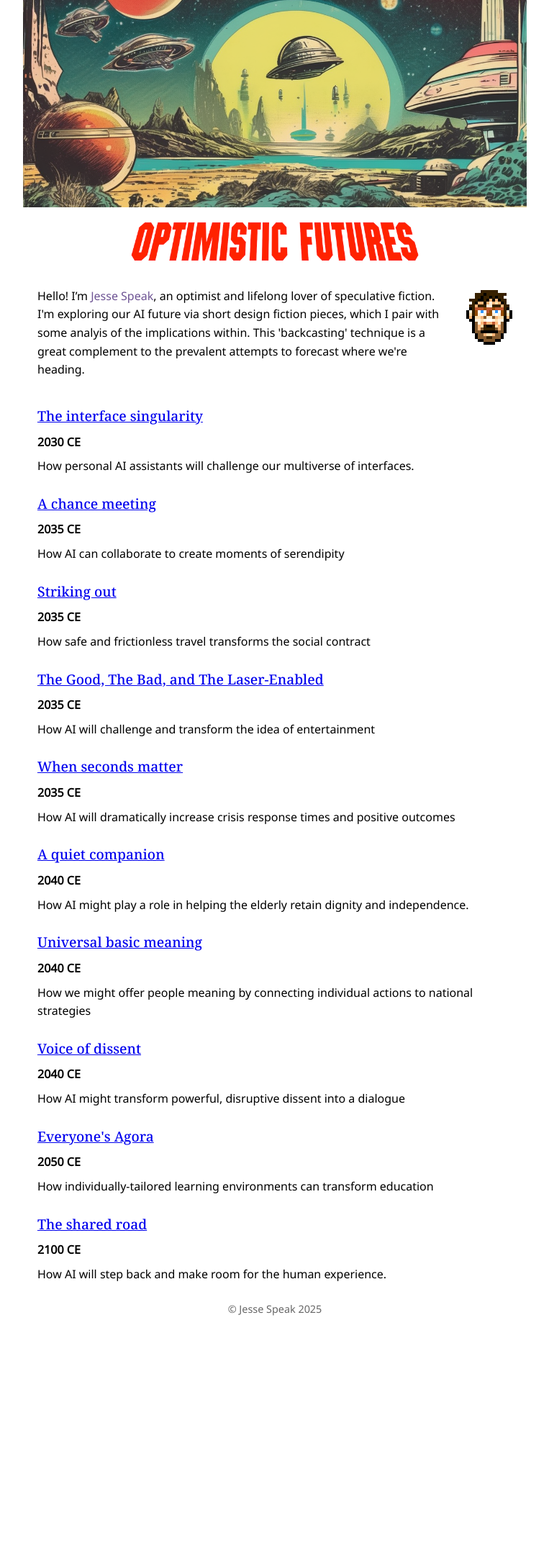
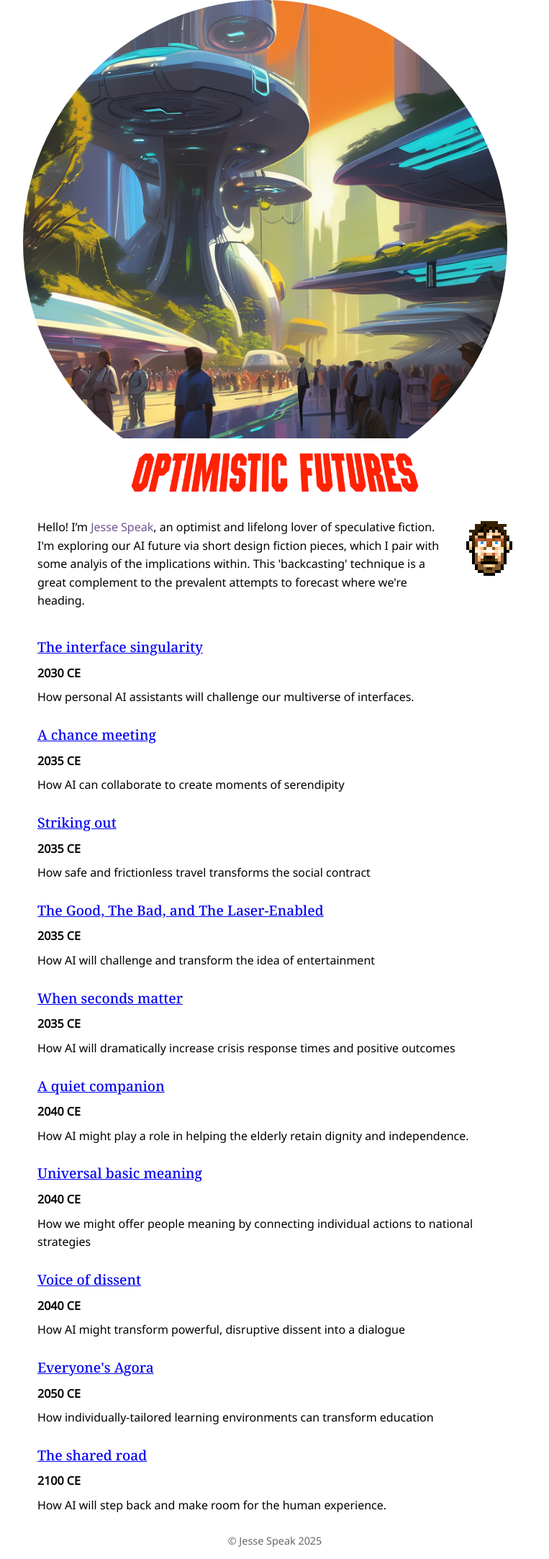
Before and after one commit to jessespeak/jessespeak.github.io, a Jekyll site: the page built from index.html, in a window 1280 px wide. Shown: the whole page at 72% size, without its empty margins (258-1021 px from the left). Built offline with Jekyll 4.4.1, drawn with Linux system fonts in a browser that asks for light colours; before the commit the page ends 1845 px from its top, so only the background shows below that.

Commit message:
New banner image

```diff
--- a/_layouts/default.html
+++ b/_layouts/default.html
@@ -16,7 +16,7 @@
 
 <!-- Add a banner image -->
 <div class="banner">
-  <img src="/assets/scifi-banner.png" alt="Pulp Sci Fi illustration of an exotic alien world">
+  <img src="/assets/OF-banner.png" alt="Illustration of a futuristic eco city">
 </div>
 
   <h1 class="site-title">{{ site.title }}</h1>
```
Also changed, not shown: assets/OF-banner.png (added).
